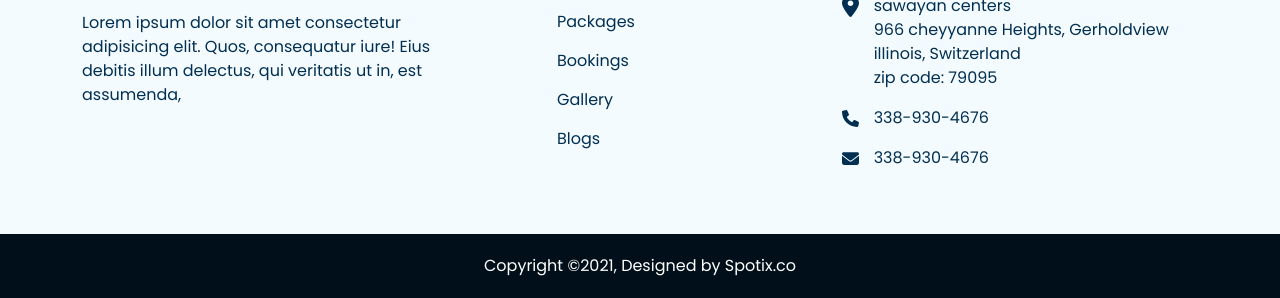
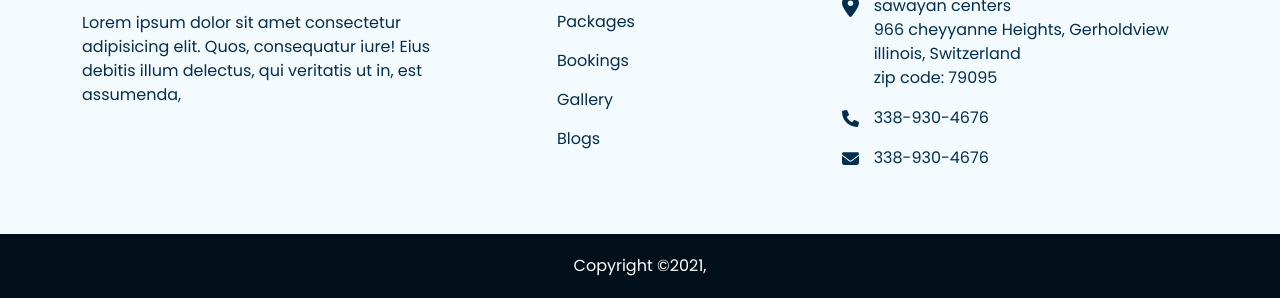
Before and after one commit to anaghck/DiveX_frontpage_bootstrap, a plain HTML site: page index.html in a window 1280 px wide. Shown: the part 2665-2963 px from the top of the page. Drawn offline with nearby package versions, Linux system fonts and the light colour scheme.

Commit message:
Update index.html

```diff
--- a/index.html
+++ b/index.html
@@ -206,7 +206,7 @@
       </div>
     </div>
     <div class="container-fluid mt-5">
-      <p class="text-center m-0">Copyright ©2021, Designed by Spotix.co</p>
+      <p class="text-center m-0">Copyright ©2021,</p>
     </div>
   </footer>
 
```
